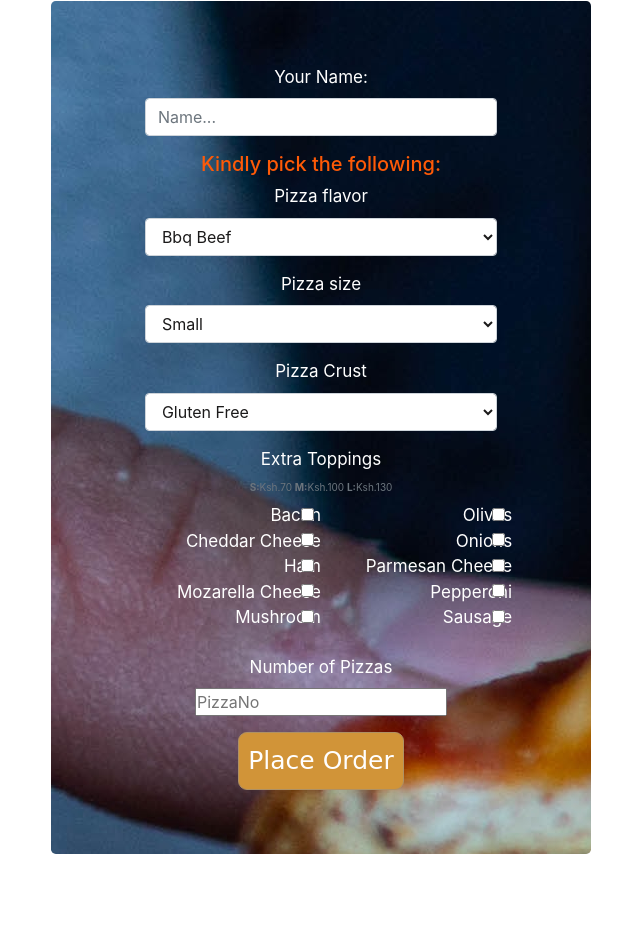
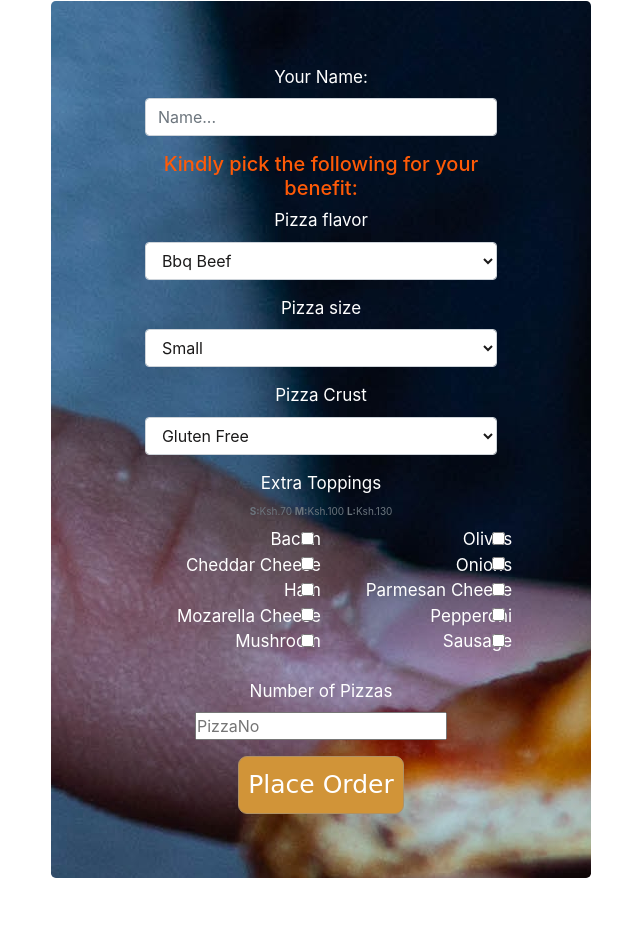
Before and after one commit to BarakaIan/nickmanns-pizza-lounge, a plain HTML site: page index.html in a window 1280 px wide. Shown: the part 2692-3641 px from the top of the page, without its empty margins (319-959 px from the left). Drawn offline with Linux system fonts and the light colour scheme; grey boxes are pictures that could not be loaded.

Commit message:
modify the html pages

```diff
--- a/index.html
+++ b/index.html
@@ -200,7 +200,7 @@
                                 <label for="name">Your Name:</label>
                                 <input type="text" class="form-control" id="name" placeholder="Name..." pattern="[a-zA-Z ]+" required>
                             </div>
-                            <h5>Kindly pick the following:</h5>
+                            <h5>Kindly pick the following for your benefit:</h5>
                             <div class="form-group">
                                 <label for="pizza-flavor">Pizza flavor</label>
                                 <select class="form-control" id="pizza-flavor" required>
```
